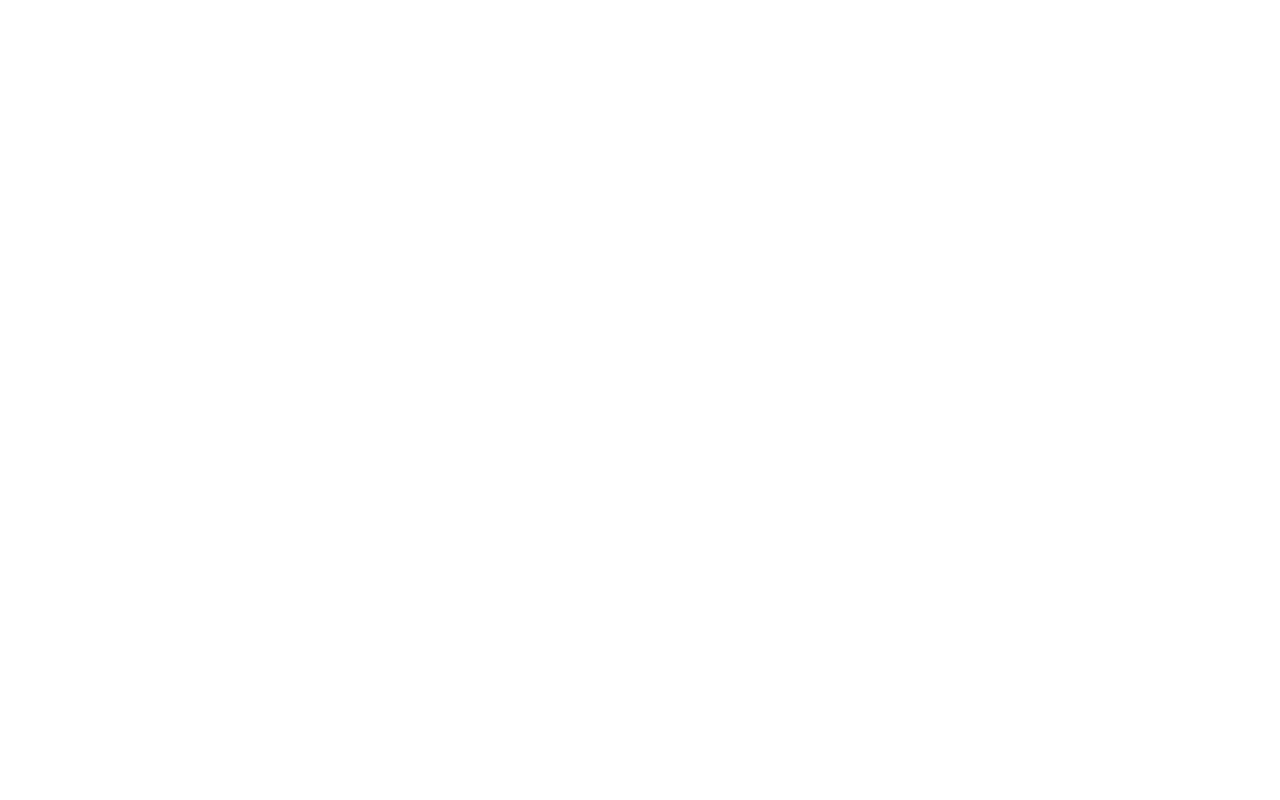
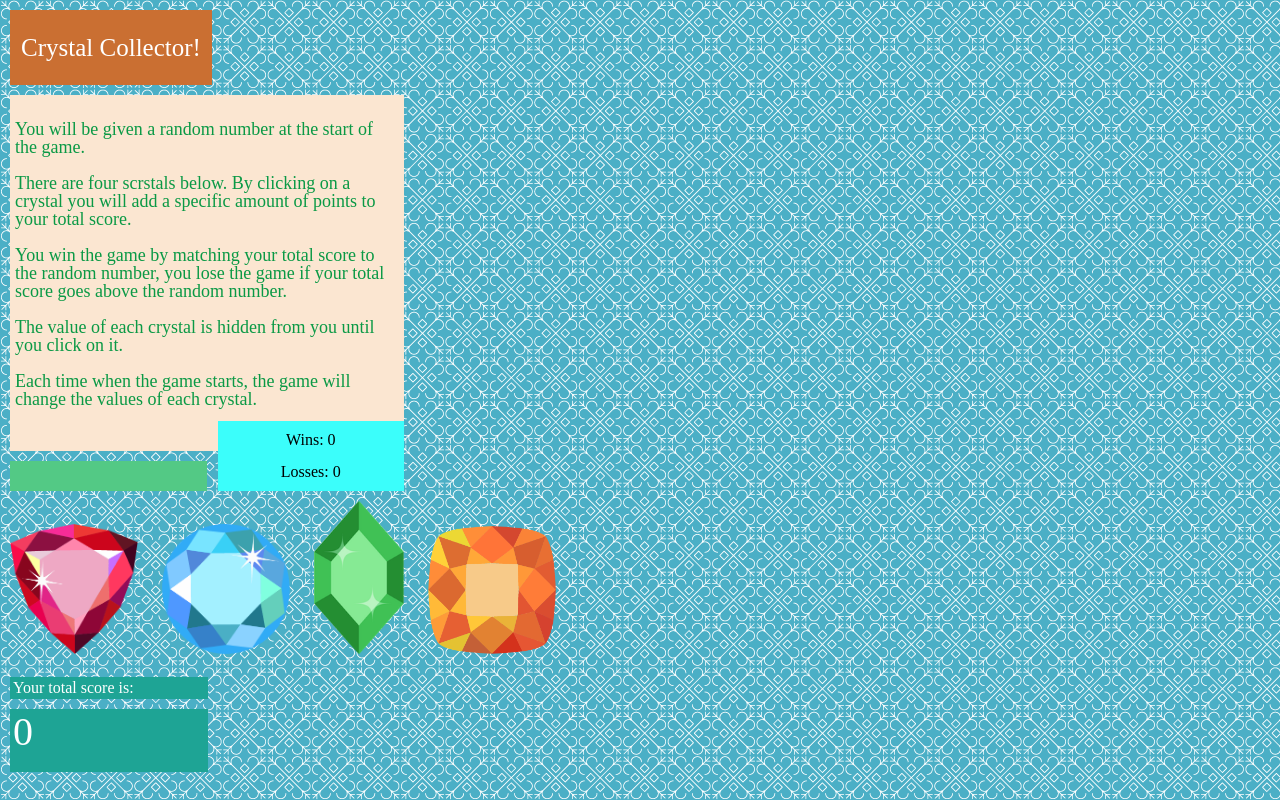
Before and after one commit to dbbarkley/unit-4-game, a plain HTML site: page index.html in a window 1280 px wide. Drawn offline with nearby package versions, Linux system fonts and the light colour scheme.

Commit message:
added html and css, started on js.

```diff
--- a/assets/css/style.css
+++ b/assets/css/style.css
@@ -0,0 +1,66 @@
+body {
+    background-image: url("../images/morocco-blue.png");
+}
+.name {
+    position: relative;
+    margin: 10px;
+    width: 15%;
+    padding: 25px 5px;
+    background-color: #ca6f32;
+    color: white;
+    text-align: center;
+    font-size: 25px;
+}
+.game_bio {
+    position: relative;
+    margin: 10px;
+    width: 30%;
+    padding: 25px 5px;
+    background-color: #fbe6d1;
+    color: #0a9945;
+    font-size: 18px;
+}
+.number {
+    position: relative;
+    margin: 10px;
+    padding-left: 5px;
+    width: 15%;
+    background-color: #53c985;
+    color: black;
+    font-size: 40px;
+    padding-bottom: 30px;
+}
+.game_score {
+    position: relative;
+    margin-top: -6.25%;
+    margin-left: 17%;
+    width: 13%;
+    padding: 11px 10px;
+    text-align: center;
+    background-color: #3bfefb;
+}
+.red-crystal, .blue-crystal, .green-crystal, .orange-crystal{
+    width: 10%;
+    margin: 10px;
+}
+.green-crystal {
+    width: 7%;
+}
+.score_text {
+    position: relative;
+    margin: 10px;
+    width: 15%;
+    padding: 3px;
+    background-color: #1ea495;
+    color: white;
+}
+.user_guess {
+    position: relative;
+    margin: 10px;
+    width: 15%;
+    padding: 3px;
+    padding-bottom: 20px;
+    background-color: #1ea495;
+    color: white;
+    font-size: 40px;
+}
--- a/assets/javascript/game.js
+++ b/assets/javascript/game.js
@@ -0,0 +1,15 @@
+
+
+var scoreToGuess = Math.floor(Math.random() * 120) + 19;
+
+$("#random_number").text(scoreToGuess);
+
+var
+
+
+
+
+
+$(".red-crystal").on("click", function() {
+    alert("you clicked the red crystal");
+});
--- a/index.html
+++ b/index.html
@@ -6,9 +6,48 @@
     <meta charset="UTF-8">
     <meta name="viewport" content="width=device-width, initial-scale=1.0">
     <meta http-equiv="X-UA-Compatible" content="ie=edge">
-    <title>Document</title>
+    <title>Crystal Collector</title>
 </head>
 <body>
+    <div class="name">
+        Crystal Collector!
+    </div>
+        <div class="game_bio">
+            <p>You will be given a random number at the start of the game.</p>
+                <br>
+                    <p>There are four scrstals below. By clicking on a crystal you will
+                       add a specific amount of points to your total score.</p>
+                         <br>
+                           <p>You win the game by matching your total score to the random number,
+                              you lose the game if your total score goes above the random number.</p>
+                         <br>
+                     <p>The value of each crystal is hidden from you until you click on it.</p>
+                <br>
+             <p>Each time when the game starts, the game will change the values of each crystal.</p>
+          <br>
+        </div>
+    <div class="number">
+        <p id="random_number"></p>
+    </div>
+        <div class="game_score">
+            <p>Wins: <span id="wins">0</span></p>
+                <br>
+            <p>Losses: <span id="losses">0</span></p>
+        </div>
+            <div id="crystals">
+                <img class="red-crystal" src="assets/images/red_crystal.png">
+                    <img class="blue-crystal" src="assets/images/blue_crystal.png">
+                    <img class="green-crystal" src="assets/images/green_crystal.png">
+                <img class="orange-crystal" src="assets/images/orange_crystal.png">
+            </div>
+        <div class="score_text">
+            Your total score is:
+        </div>
+    <div class="user_guess">
+        <p id="user_score">0</p>
+    </div>
+
+    <script type="text/javascript" src="https://cdnjs.cloudflare.com/ajax/libs/jquery/3.2.1/jquery.min.js"></script>
     <Script src="assets/javascript/game.js"></Script>
 </body>
 </html>
```
Also changed, not shown: assets/images/morocco-blue.png (added), 2 other files.
